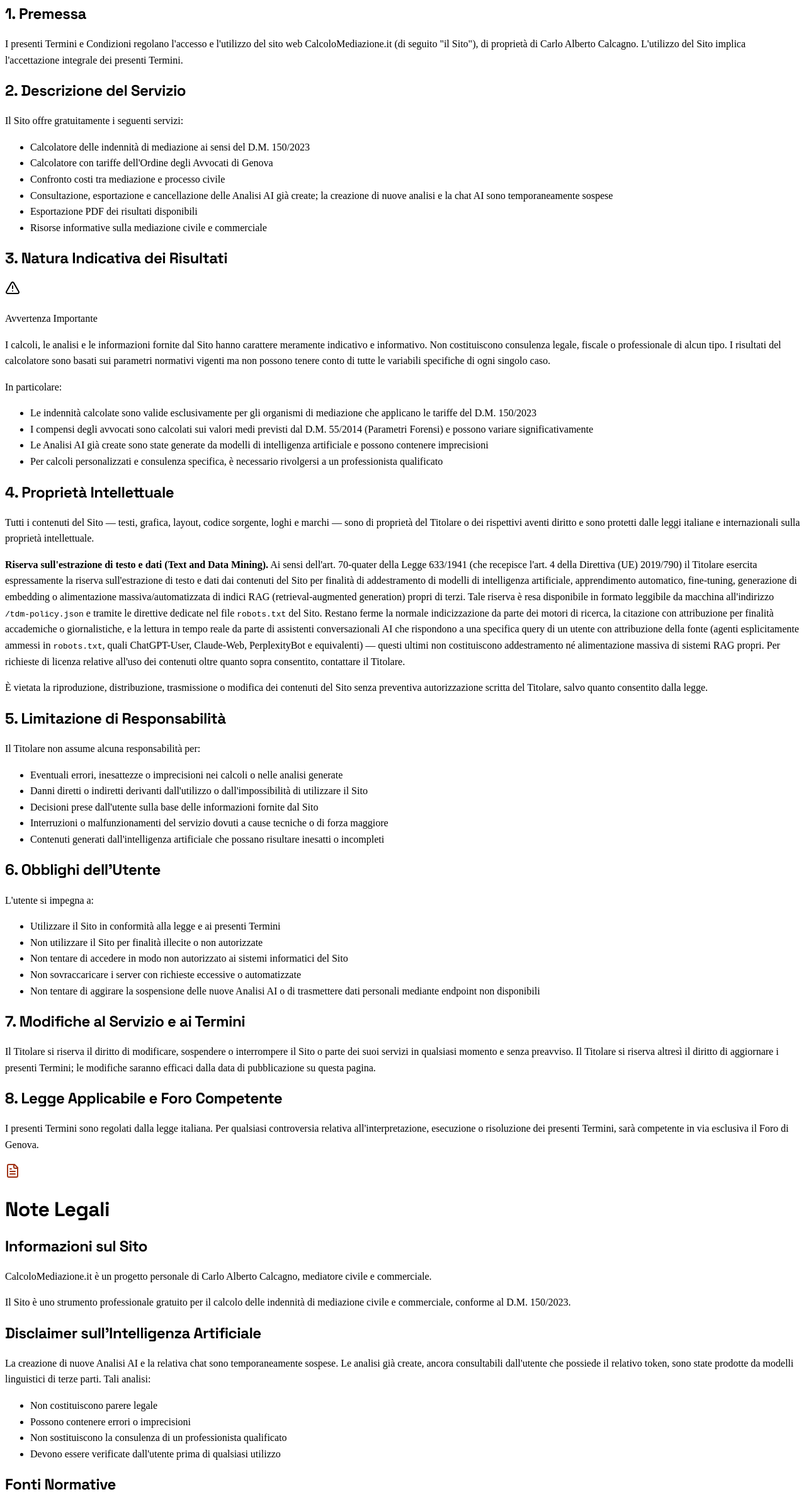
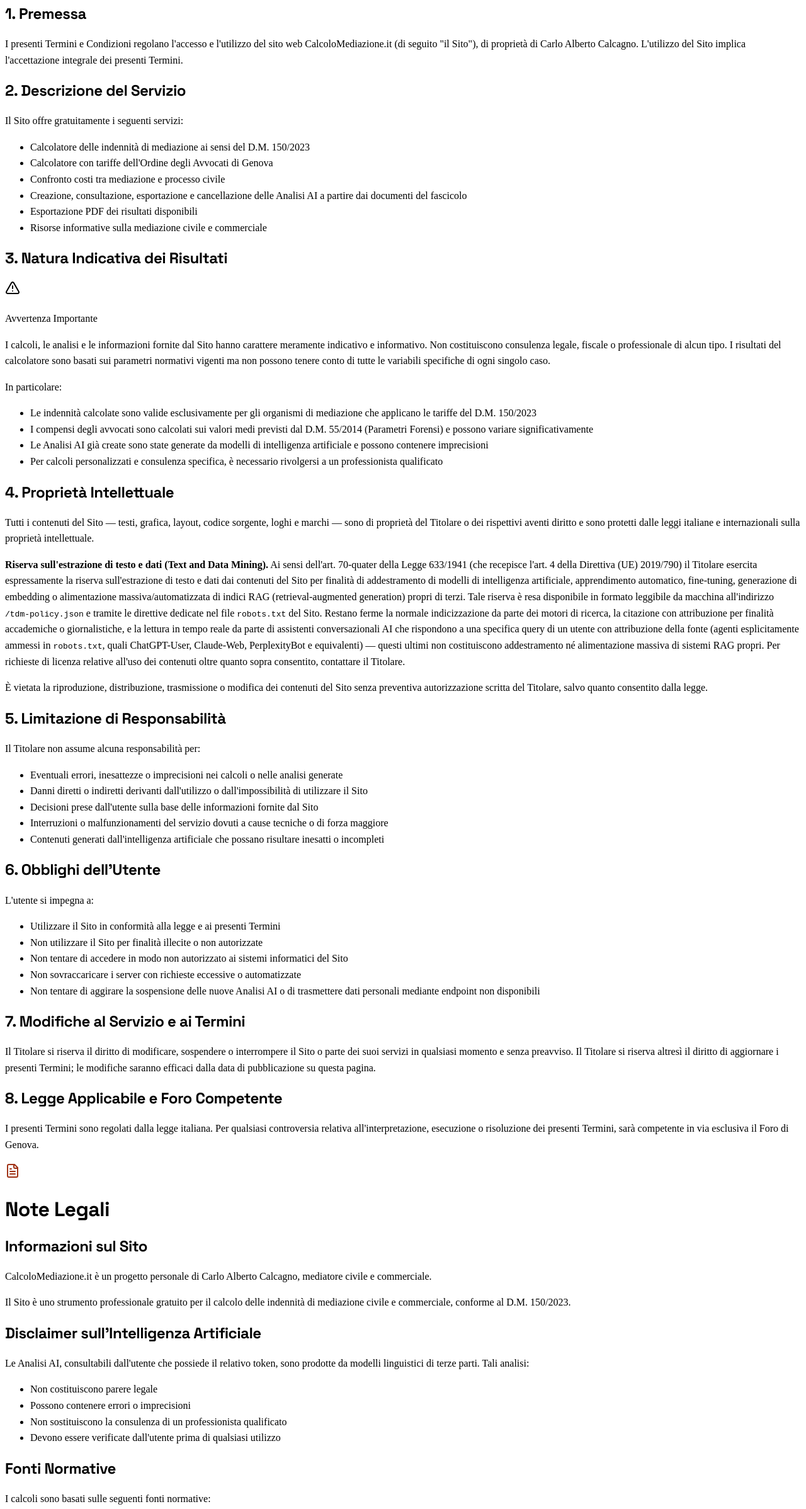
Before and after one commit to calcagnocarloalberto1-star/calcolomediazione, a React (Vite) app in the folder client/: page /termini-condizioni in a window 1280 px wide. Shown: the part 611-3007 px from the top of the page at 63% size. Built offline with nearby package versions, Linux system fonts and the light colour scheme; no server answers.

Commit message:
TerminiCondizioni.tsx: rimuove testo 'sospeso' su Analisi AI (feature riattivata)

```diff
--- a/client/src/pages/TerminiCondizioni.tsx
+++ b/client/src/pages/TerminiCondizioni.tsx
@@ -31,7 +31,7 @@ export default function TerminiCondizioni() {
               <li>Calcolatore delle indennità di mediazione ai sensi del D.M. 150/2023</li>
               <li>Calcolatore con tariffe dell'Ordine degli Avvocati di Genova</li>
               <li>Confronto costi tra mediazione e processo civile</li>
-              <li>Consultazione, esportazione e cancellazione delle Analisi AI già create; la creazione di nuove analisi e la chat AI sono temporaneamente sospese</li>
+              <li>Creazione, consultazione, esportazione e cancellazione delle Analisi AI a partire dai documenti del fascicolo</li>
               <li>Esportazione PDF dei risultati disponibili</li>
               <li>Risorse informative sulla mediazione civile e commerciale</li>
             </ul>
@@ -106,7 +106,7 @@ export default function TerminiCondizioni() {
           </Section>
 
           <Section title="Disclaimer sull'Intelligenza Artificiale">
-            <p>La creazione di nuove Analisi AI e la relativa chat sono temporaneamente sospese. Le analisi già create, ancora consultabili dall'utente che possiede il relativo token, sono state prodotte da modelli linguistici di terze parti. Tali analisi:</p>
+            <p>Le Analisi AI, consultabili dall'utente che possiede il relativo token, sono prodotte da modelli linguistici di terze parti. Tali analisi:</p>
             <ul className="list-disc list-inside space-y-1 ml-4">
               <li>Non costituiscono parere legale</li>
               <li>Possono contenere errori o imprecisioni</li>
```
